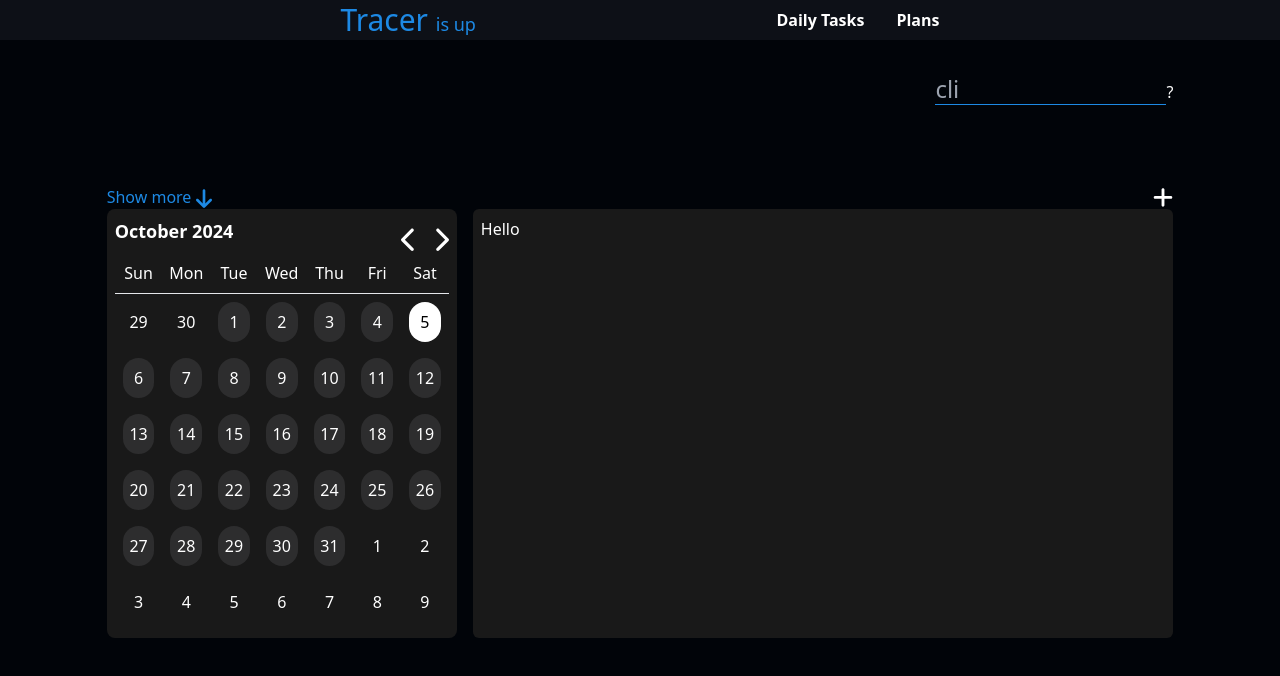
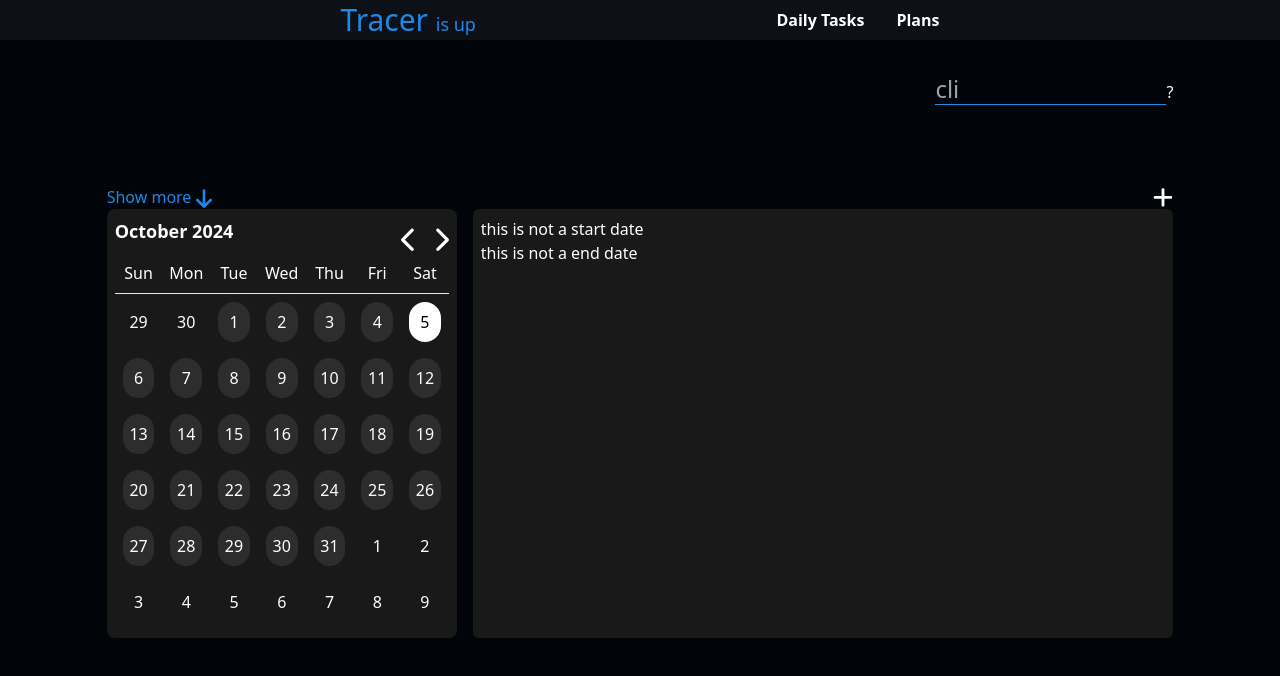
Before and after one commit to Yossef-Elshafey/Tracer-Front, an Angular app: page / in a window 1280 px wide. Shown: the top 676 px of the page. Built offline with nearby package versions, Linux system fonts and the light colour scheme; no server answers.

Commit message:
add marking to end dates

```diff
--- a/src/app/calendar/calendar.component.html
+++ b/src/app/calendar/calendar.component.html
@@ -47,6 +47,11 @@
             prev: true,
             next: false,
           }),
+
+          'bg-red-600 text-white': markAsEndDate(day, {
+            prev: true,
+            next: false,
+          }),
         }"
         (click)="emitValue($event)"
         class="rounded-full w-full py-2 text-center cursor-pointer"
@@ -64,6 +69,7 @@
           'bg-white text-black': isToday(day),
           'bg-[#2d2d2e] text-white': !isToday(day),
           'bg-green-600 text-white': markAsStartDate(day),
+          'bg-red-600 text-white': markAsEndDate(day),
         }"
         (click)="emitValue($event)"
       >
@@ -81,6 +87,11 @@
             prev: false,
             next: true,
           }),
+
+          'bg-red-600 text-white': markAsEndDate(day, {
+            prev: false,
+            next: true,
+          }),
         }"
         class="rounded-full w-full py-2 text-center cursor-pointer"
         (click)="emitValue($event)"
--- a/src/app/calendar/calendar.component.ts
+++ b/src/app/calendar/calendar.component.ts
@@ -18,7 +18,8 @@ import { CalendarInfo } from '../types/interface';
   changeDetection: ChangeDetectionStrategy.OnPush,
 })
 export class CalendarComponent implements OnInit {
-  @Input() markStart: Date[] = []; // to be marked as start dates on the calendar.
+  @Input() markStart: string[] = []; // to be marked as start dates on the calendar.
+  @Input() markEnd: string[] = []; // to be marked as end dates on the calendar.
   @Output() dayClicked = new EventEmitter<string>();
 
   calendarBuilder = {} as CalendarInfo; // Object that holds information about the calendar's structure
@@ -32,7 +33,6 @@ export class CalendarComponent implements OnInit {
   nextMonthDays = [] as number[]; // the first few days from the next month.
 
   ngOnInit(): void {
-    this.calendarHead = `${this.getMonthName(this.month)} ${this.year}`;
     this.loadCalendar();
   }
 
@@ -56,6 +56,29 @@ export class CalendarComponent implements OnInit {
     to: { next: boolean; prev: boolean } = { next: false, prev: false },
   ): boolean {
     return this.markStart.some((date) => {
+      let monthCompare;
+
+      if (to.prev) {
+        monthCompare = this.month - 1;
+      } else if (to.next) {
+        monthCompare = this.month + 1;
+      } else {
+        monthCompare = this.month;
+      }
+
+      const dateInstance = new Date(date);
+      const isSameDay = day === dateInstance.getDate();
+      const isSameMonth = monthCompare === dateInstance.getMonth();
+      const isSameYear = this.year === dateInstance.getFullYear();
+      return isSameDay && isSameMonth && isSameYear;
+    });
+  }
+
+  markAsEndDate(
+    day: number,
+    to: { next: boolean; prev: boolean } = { next: false, prev: false },
+  ): boolean {
+    return this.markEnd.some((date) => {
       let monthCompare;
 
       if (to.prev) {
--- a/src/app/common/caller.ts
+++ b/src/app/common/caller.ts
@@ -7,7 +7,6 @@ import {
   Observable,
   of,
   retry,
-  switchAll,
   switchMap,
   throwError,
   timer,
@@ -26,7 +25,7 @@ interface DeleteServerResponse {
 /*
  * The Caller class provides methods to interact with a server, performing
  * HTTP PATCH requests, GET requests with retries, and health checks.
- * NOTE: Necessary logical errors,logs are handled while others take direct effect on the app
+ * NOTE: Some errors are printed out in the required way, while other has effect on the app
  * NOTE: Most method uses @Template T which indicates the server response schema
  */
 export class Caller {
@@ -80,7 +79,6 @@ export class Caller {
    * @returns Observable of the server response.
    */
 
-  // TODO: options might include path and payload
   private baseCall<T>(
     path: string,
     options: { method: string } = { method: 'GET' },
--- a/src/app/plans/plans.component.html
+++ b/src/app/plans/plans.component.html
@@ -2,10 +2,21 @@
   <div class="md:w-1/2 lg:w-1/3">
     <app-calendar
       [markStart]="plansStartAt"
+      [markEnd]="plansEndAt"
       (dayClicked)="captureEmitValue($event)"
     ></app-calendar>
   </div>
   <div class="md:w-1/2 lg:w-2/3 rounded-md bg-[#191919] p-2">
-    <p>Hello</p>
+    <p>
+      {{
+        isDateStartOfPlan()
+          ? 'this is a strat date '
+          : 'this is not a start date'
+      }}
+    </p>
+
+    <p>
+      {{ isDateEndOfPlan() ? 'this is a end date ' : 'this is not a end date' }}
+    </p>
   </div>
 </div>
--- a/src/app/plans/plans.component.ts
+++ b/src/app/plans/plans.component.ts
@@ -1,4 +1,4 @@
-import { Component, EventEmitter, OnInit } from '@angular/core';
+import { Component, OnInit } from '@angular/core';
 import { PlansService } from '../services/plans.service';
 import { Plan } from '../types/interface';
 import { CommonModule } from '@angular/common';
@@ -13,13 +13,15 @@ import { Caller } from '../common/caller';
   styleUrl: './plans.component.scss',
 })
 export class PlansComponent implements OnInit {
+  // TODO: Complete the right hand side of plans
   constructor(
     private planService: PlansService,
     private caller: Caller,
   ) {}
 
   plans = [] as Plan[];
-  plansStartAt: Date[] = [];
+  plansStartAt: string[] = [];
+  plansEndAt: string[] = [];
   serverState = '';
   dayClicked = '';
 
@@ -28,6 +30,7 @@ export class PlansComponent implements OnInit {
     this.planService.$plans.subscribe((plans) => {
       this.plans = plans;
       this.startAt();
+      this.endAt();
     });
 
     this.caller.$state.subscribe((state) => {
@@ -39,7 +42,34 @@ export class PlansComponent implements OnInit {
     this.plansStartAt = this.plans.map((obj) => obj.added);
   }
 
+  endAt() {
+    this.plansEndAt = this.plans.map((obj) => obj.finish_by);
+  }
+
   captureEmitValue(e: string) {
-    console.log(e);
+    this.dayClicked = e;
+  }
+
+  baseCompare(key: keyof Pick<Plan, 'finish_by' | 'added'>) {
+    return this.plans.some((obj) => {
+      const planDate = new Date(obj[key]);
+
+      if (this.dayClicked) {
+        const date = new Date(this.dayClicked);
+        return (
+          date.getFullYear() === planDate.getFullYear() &&
+          date.getMonth() === planDate.getMonth() &&
+          date.getDate() === planDate.getDate()
+        );
+      }
+      return false;
+    });
+  }
+
+  isDateStartOfPlan() {
+    return this.baseCompare('added');
+  }
+  isDateEndOfPlan() {
+    return this.baseCompare('finish_by');
   }
 }
--- a/src/app/types/interface.ts
+++ b/src/app/types/interface.ts
@@ -2,8 +2,8 @@ export interface Plan {
   id: number;
   plan: string;
   steps: number;
-  added: Date;
-  finish_by: Date;
+  added: string;
+  finish_by: string;
   state: boolean;
   progress: number;
 }
```
